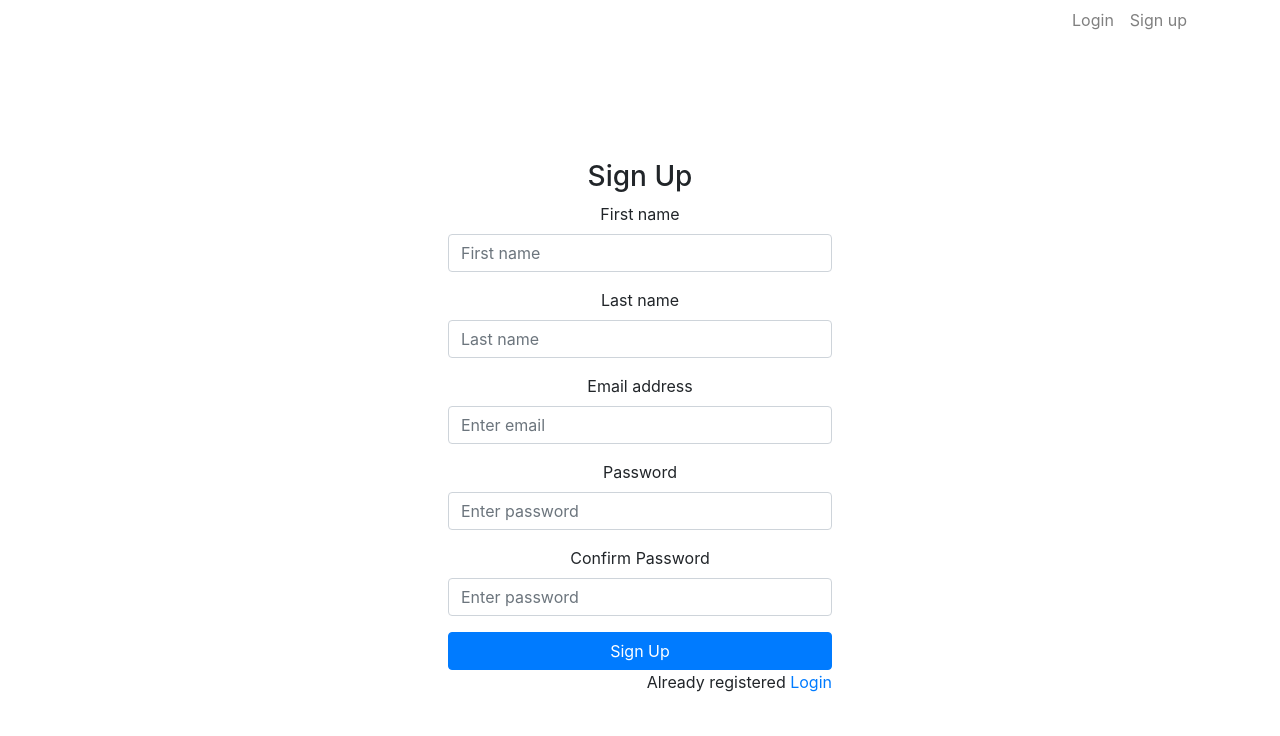
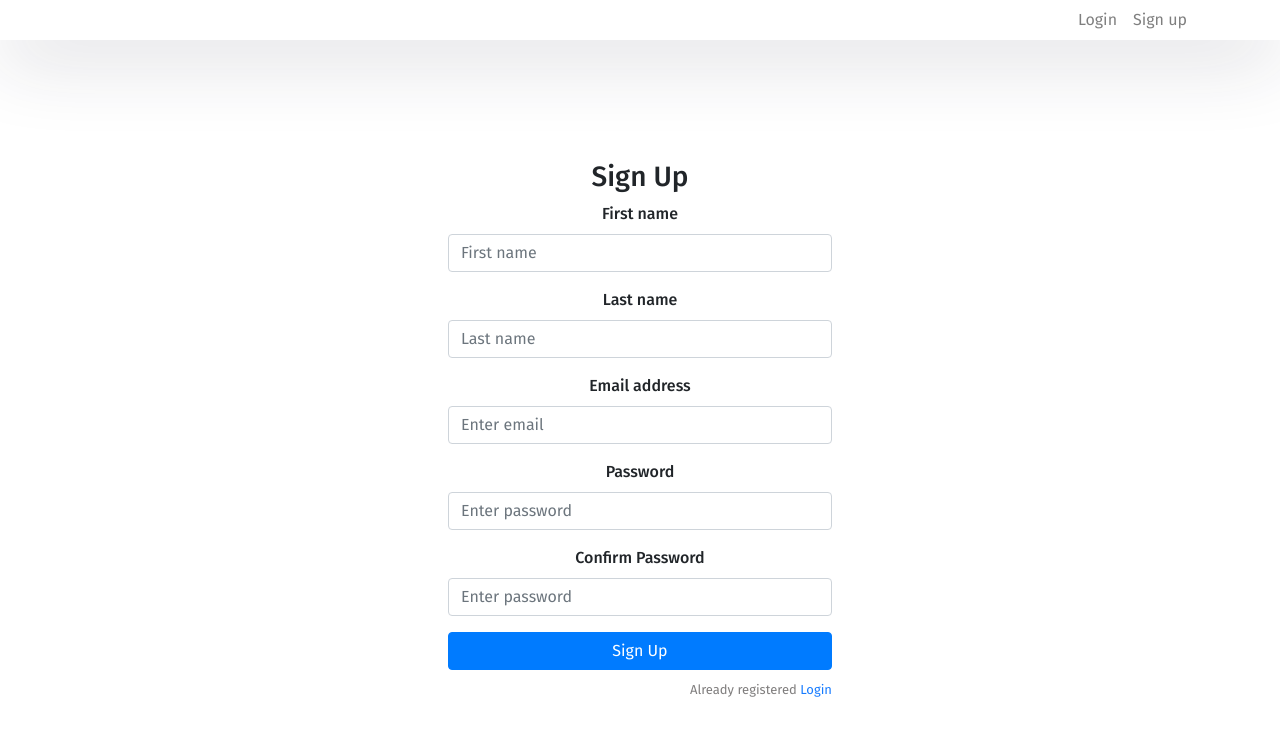
Before and after one commit to Solunra/Kandid, a React app in the folder client/: page /sign-up in a window 1280 px wide. Built offline with nearby package versions, Linux system fonts and the light colour scheme.

Commit message:
finished the view for the login/register. Need the backend to be completed in order to complete the login/register service

```diff
--- a/client/public/index.html
+++ b/client/public/index.html
@@ -22,7 +22,7 @@
       work correctly both with client-side routing and a non-root public URL.
       Learn how to configure a non-root public URL by running `npm run build`.
     -->
-    <title>React App</title>
+    <title>Kandid</title>
   </head>
   <body>
     <noscript>You need to enable JavaScript to run this app.</noscript>
--- a/client/src/components/LoginSignUp/index.css
+++ b/client/src/components/LoginSignUp/index.css
@@ -3,8 +3,16 @@
 * {
     box-sizing: border-box;
 }
+.App {
+    text-align: center;
+    width: 30%;
+    height: 50%;
+    position: absolute;
+    top: 20%;
+    left: 35%;
+}
 body {
-    background: #1C8EF9 !important;
+    background: white !important;
     min-height: 100vh;
     display: flex;
     font-weight: 400;
@@ -16,10 +24,10 @@ h1,h2,h3,h4,h5,h6,label,span {
     font-family: 'Fira Sans', sans-serif;
 }
 
-body, html, .App, #root, .auth-wrapper {
-    width: 100%;
-    height: 100%;
-}
+body, html, #root, .auth-wrapper {
+     width: 100%;
+     height: 100%;
+ }
 
 .navbar-light {
     background-color: #ffffff;
--- /dev/null
+++ b/client/src/components/LoginSignUp/index.js
@@ -0,0 +1,4 @@
+import Login from "./login.component.js";
+import SignUp from "./signup.component.js";
+
+export {Login,SignUp};
--- a/client/src/components/LoginSignUp/login.component.js
+++ b/client/src/components/LoginSignUp/login.component.js
@@ -1,4 +1,6 @@
 import React,{Component} from "react";
+import {BrowserRouter as Router, Link} from "react-router-dom";
+import './index.css';
 
 export default  class Login extends Component{
     constructor(props) {
@@ -16,10 +18,29 @@ export default  class Login extends Component{
     }
     handleSubmit(event){
         let json=JSON.stringify(this.state);
+        const response = fetch('http://localhost:8000',{
+            method:'POST',
+            body:[json]
+        });
     }
     render() {
         return(
+            <div className="App">
             <form onSubmit={this.handleSubmit}>
+                <nav className="navbar-expand-sm navbar-light fixed-top">
+                    <div className="container">
+                        <div className="collapse navbar-collapse" id="navbarTogglerDemo02">
+                            <ul className="navbar-nav ml-auto">
+                                <li className="nav-item">
+                                    <Link className="nav-link" to={"/login"}>Login</Link>
+                                </li>
+                                <li className="nav-item">
+                                    <Link className="nav-link" to={"/sign-up"}>Sign up</Link>
+                                </li>
+                            </ul>
+                        </div>
+                    </div>
+                </nav>
                 <h3>Sign In</h3>
 
                 <div className="form-group">
@@ -34,7 +55,7 @@ export default  class Login extends Component{
 
                 <div className="form-group">
                     <div className="custom-control custom-checkbox">
-                        <input type="checkbox" className="custom-control-input" id="customCheck1" />
+                        <input type="checkbox" className="custom-control-input" id="customCheck1" onChange={e=>this.setState({[this.state.rememberMe]:!this.state.rememberMe})}/>
                         <label className="custom-control-label" htmlFor="customCheck1">Remember me</label>
                     </div>
                 </div>
@@ -44,6 +65,7 @@ export default  class Login extends Component{
                     Forgot <a href="#">password?</a>
                 </p>
             </form>
+            </div>
         );
     }
 }
--- a/client/src/components/LoginSignUp/signup.component.js
+++ b/client/src/components/LoginSignUp/signup.component.js
@@ -1,7 +1,6 @@
 import React,{Component} from "react";
-import Login from "../LoginSignUp/login.component.js";
-import {Link, Route} from "react-router-dom";
-
+import {Link, Route, Switch} from "react-router-dom";
+import './index.css';
 
 export default class SignUp extends Component{
     constructor(props) {
@@ -19,10 +18,11 @@ export default class SignUp extends Component{
     handleSubmit(event){
         event.preventDefault();
         let json=JSON.stringify(this.state);
-        fetch("http://localhost:8000",{
+        const response=fetch("http://localhost:8000",{
             method:"POST",
             body:[json]
         });
+        console.log(response);
     }
     handleChange(event){
         this.setState({[event.target.name]:event.target.value});
@@ -30,7 +30,23 @@ export default class SignUp extends Component{
 
     render() {
         return(
+            <div className="App">
                 <form onSubmit={this.handleSubmit}>
+                    <nav className=" navbar-expand-sm navbar-light fixed-top">
+                        <div className="container">
+                            <div className="collapse navbar-collapse" id="navbarTogglerDemo02">
+                                <ul className="navbar-nav ml-auto">
+                                    <li className="nav-item">
+                                        <Link className="nav-link" to={"/login"}>Login</Link>
+                                    </li>
+                                    <li className="nav-item">
+                                        <Link className="nav-link" to={"/sign-up"}>Sign up</Link>
+                                    </li>
+                                </ul>
+                            </div>
+                        </div>
+                    </nav>
+
                     <h3>Sign Up</h3>
 
                     <div className="form-group">
@@ -62,8 +78,9 @@ export default class SignUp extends Component{
                     <p className="forgot-password text-right">
                         Already registered <Link to={"/login"}>Login</Link>
                     </p>
-                <Route exact path='/login' component={Login} />
+
                 </form>
+            </div>
         )
     }
 
--- /dev/null
+++ b/client/src/components/NotFound/index.js
@@ -0,0 +1,3 @@
+import NotFound from "./notFound.component";
+
+export {NotFound};
--- /dev/null
+++ b/client/src/components/NotFound/notFound.component.js
@@ -0,0 +1,7 @@
+import React, {Component} from "react";
+
+export default class NotFound extends Component{
+    render(){
+        return(<h1 style={{textAlign:"center"}}>Not Found</h1>);
+    }
+}
--- a/client/src/components/app/App.js
+++ b/client/src/components/app/App.js
@@ -3,38 +3,18 @@ import '../../../node_modules/bootstrap/dist/css/bootstrap.min.css';
 import './App.css';
 import { BrowserRouter as Router, Switch, Route, Link } from "react-router-dom";
 
-import Login from "../LoginSignUp/login.component.js";
-import SignUp from "../LoginSignUp/signup.component.js";
+import {Login, SignUp} from '../LoginSignUp';
+import {NotFound} from '../NotFound';
 
 function App() {
   return (
       <Router>
-          <div className="App" id="login">
-              <nav className=" navbar-expand-sm navbar-light fixed-top">
-                  <div className="container">
-                      <div className="collapse navbar-collapse" id="navbarTogglerDemo02">
-                          <ul className="navbar-nav ml-auto">
-                              <li className="nav-item">
-                                  <Link className="nav-link" to={"/login"}>Login</Link>
-                              </li>
-                              <li className="nav-item">
-                                  <Link className="nav-link" to={"/sign-up"}>Sign up</Link>
-                              </li>
-                          </ul>
-                      </div>
-                  </div>
-              </nav>
-
-              <div className="auth-wrapper">
-                  <div className="auth-inner">
-                      <Switch>
-                          <Route exact path='/' component={Login} />
-                          <Route path="/login" component={Login} />
-                          <Route path="/sign-up" component={SignUp} />
-                      </Switch>
-                  </div>
-              </div>
-          </div>
+          <Switch>
+              <Route exact path='/' component={Login} />
+              <Route path="/login" component={Login} />
+              <Route path="/sign-up" component={SignUp} />
+              <Route path="*" component={NotFound}/>
+          </Switch>
       </Router>
   );
 }
--- a/client/src/components/index.js
+++ b/client/src/components/app/index.js
@@ -1,8 +1,8 @@
-export {default as App} from './app'
+export {default as App} from './App'
 import React from "react";
 import ReactDOM from "react-dom";
 import { BrowserRouter } from "react-router-dom";
-import "./index.css";
+import "../LoginSignUp/index.css";
 import * as serviceWorker from "./serviceWorker";
 
 ReactDOM.render(
```
Also changed, not shown: client/src/components/Profile/index.css (added), client/src/components/Profile/profile.component.js (added). Lines whose indentation alone changed are shown as unchanged.
